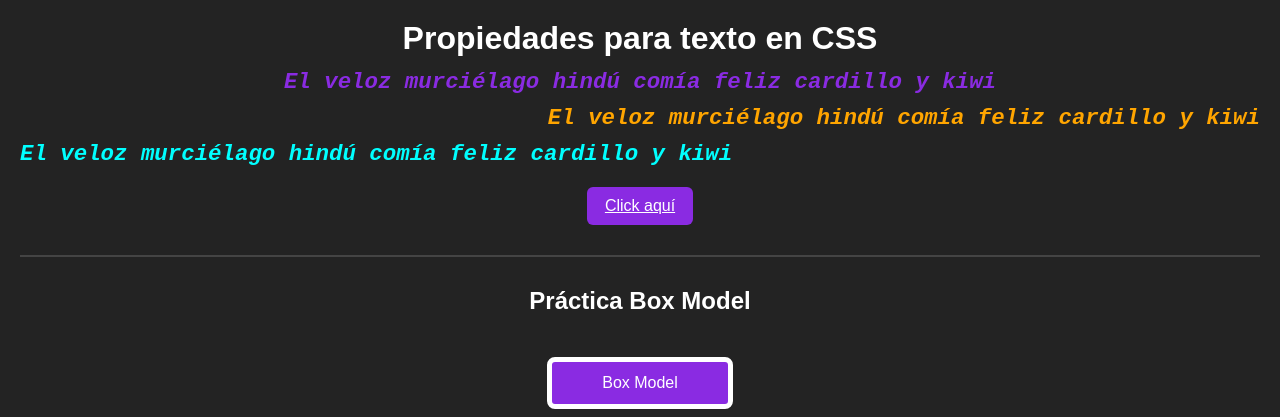
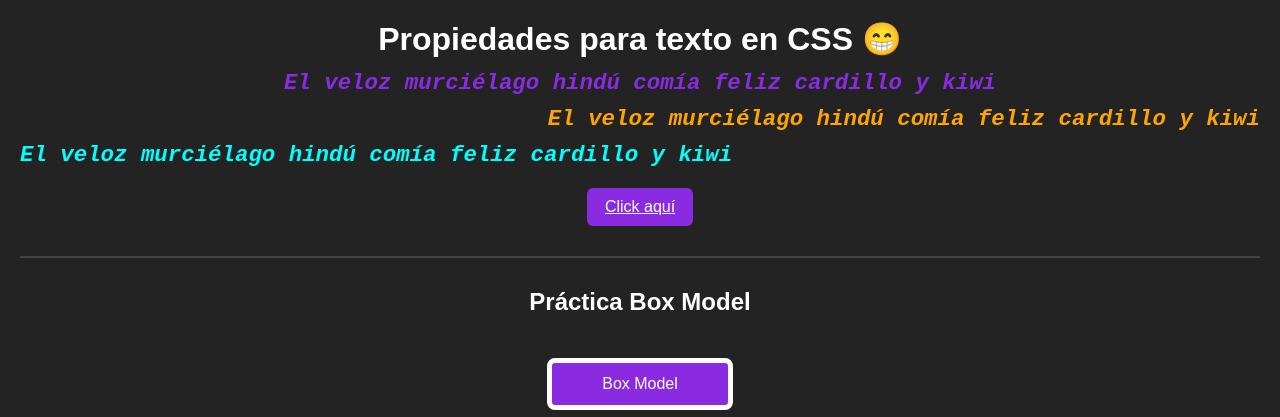
Before and after one commit to emarcos340-commits/web-c-fundamentos-desarrollo-web, a plain HTML site: page 02-propiedades-css/index.html in a window 1280 px wide. Shown: the top 417 px of the page. Drawn offline with Linux system fonts and the light colour scheme.

Commit message:
Ejemplos de propiedades básicas de CSS

```diff
--- a/02-propiedades-css/index.html
+++ b/02-propiedades-css/index.html
@@ -11,7 +11,7 @@
 <body>
 
   <header>
-    <h1 class="text-center">Propiedades para texto en CSS</h1>
+    <h1 class="text-center">Propiedades para texto en CSS 😁</h1>
   </header>
 
   <main>
```
